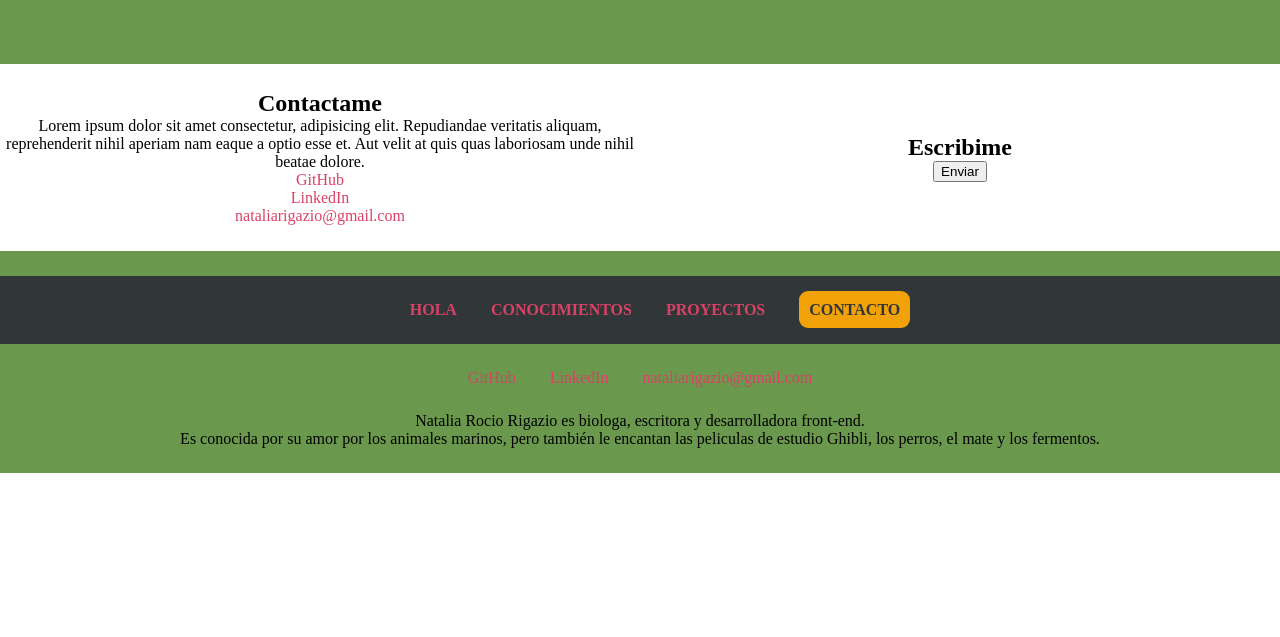
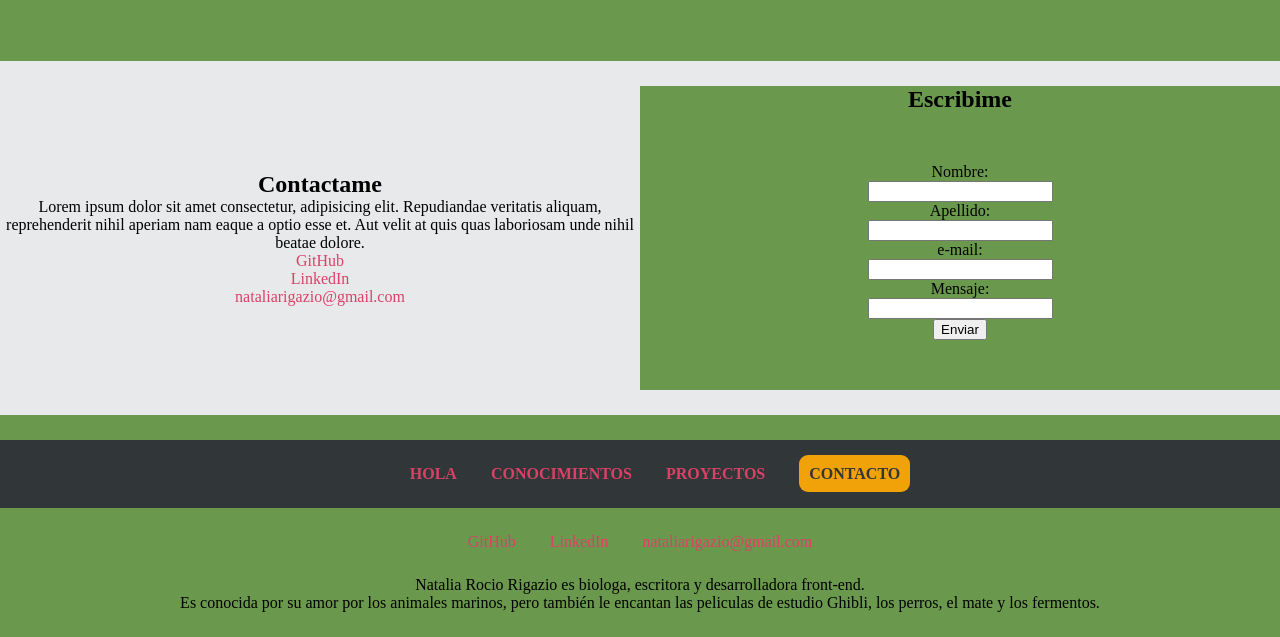
Before and after one commit to natrorig/Portafolio, a plain HTML site: page index.html in a window 1280 px wide. Shown: the part 1339-1976 px from the top of the page. Before the commit the page ends 1812 px from the top, so only its background shows below. Drawn offline with nearby package versions, Linux system fonts and the light colour scheme.

Commit message:
saque margin bottom, puse proto form

```diff
--- a/index.html
+++ b/index.html
@@ -137,9 +137,19 @@
         <div id="form-der">
             <h2>Escribime</h2>
             <!-- FORM -->
-            <!-- Nombre Apellido Mail Mensaje -->
+            <form>
+                <!-- Nombre Apellido Mail Mensaje -->
+                <label for="name">Nombre:</label><br>
+                    <input type="text" id="name" name="name"><br>
+                <label for="apellido">Apellido:</label><br>
+                    <input type="text" id="apellido" name="apellido"><br>
+                <label for="email">e-mail:</label><br>
+                    <input type="text" id="email" name="email"><br>
+                <label for="mensaje">Mensaje:</label><br>
+                    <input type="text" id="mensaje" name="mensaje"><br>
+                <input type="submit" value="Enviar">
+              </form>
             <!-- FIN FORM -->
-            <button>Enviar</button>
         </div>
         <!-- FIN Formulario DER -->
     </div>
--- a/portafolio-style.css
+++ b/portafolio-style.css
@@ -27,7 +27,7 @@ a {
     padding: 25px 0;
     /* position: fixed; */j
     top: 0;
-    margin-bottom: 1px;
+    margin-bottom: 3px black;
 }
 
 
@@ -52,7 +52,7 @@ ul li {
     align-items: center;
     vertical-align: middle;
     padding: 25px 0;
-    margin-bottom: 1px;
+    background-color:#E8E9EB;
 }
 
 #presentacion-izq {
@@ -106,7 +106,6 @@ i {
 
 #proyectos {
     padding: 25px 0;
-    margin-bottom: 1px;
     background-color: #6A994E;
 }
 
@@ -115,7 +114,6 @@ i {
     padding-top: 100px;
     padding-bottom: 100px;
     padding: 25px 0;
-    margin-bottom: 1px;
 }
 
 .col {
@@ -141,7 +139,7 @@ i {
     align-items: center;
     vertical-align: middle;
     padding: 25px 0;
-    margin-bottom: 1px;
+    background-color:#E8E9EB;
 }
 
 #form-izq {
@@ -157,7 +155,13 @@ i {
     flex-direction: column;
     align-items: center;
     width: 50%;
+    background-color: #6A994E;
 }
+
+form {
+    padding: 50px;
+}
+
 
 footer {
     padding: 25px 0;
```
